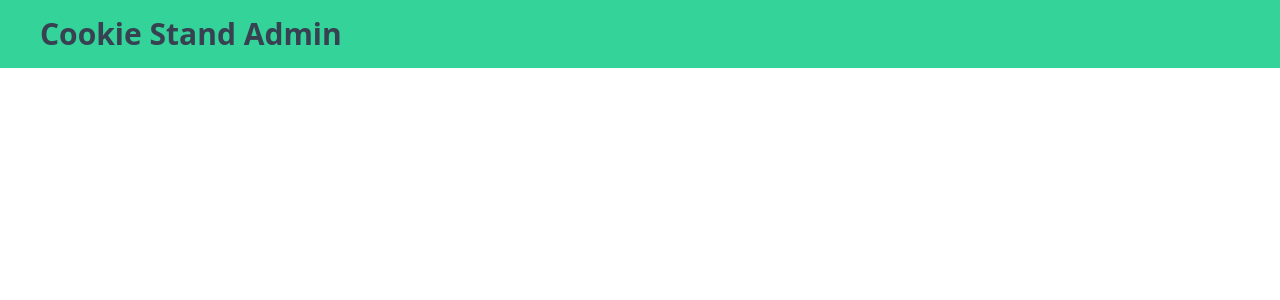
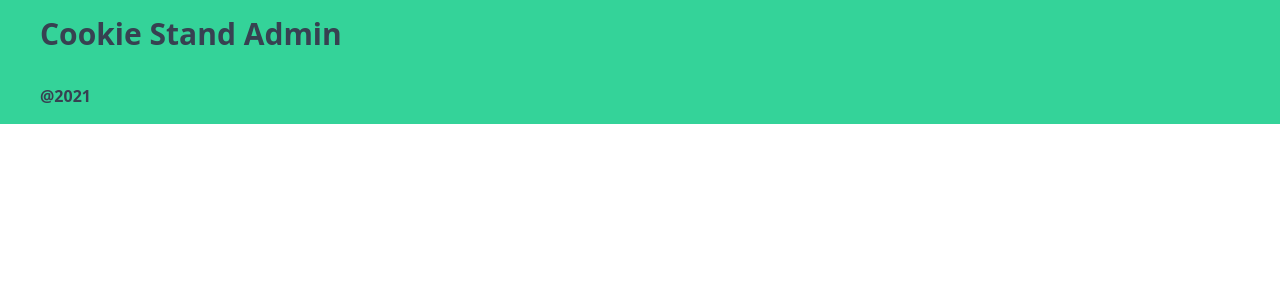
Before and after one commit to LieslW/cookie-stand-admin, a Next.js app: page / in a window 1280 px wide. Shown: the top 300 px of the page. Built offline with nearby package versions, Linux system fonts and the light colour scheme.

Commit message:
footer added and styled

```diff
--- /dev/null
+++ b/components/Footer.js
@@ -0,0 +1,11 @@
+export default function Footer(props) {
+    return (
+      <header className="flex py-4 px-10 display bg-emerald-400">
+        <h1 className="w-1/2 text-3s font-bold text-gray-700 ">
+          @2021
+        </h1>
+        <div className="flex w-1/2 space-x-3 text-right">
+        </div>
+      </header>
+    );
+}
--- a/pages/index.js
+++ b/pages/index.js
@@ -1,5 +1,6 @@
 import Head from 'next/head'
 import Header from "../components/Header";
+import Footer from "../components/Footer";
 
 
 export default function Home() {
@@ -9,9 +10,8 @@ export default function Home() {
         <title>Cookie Stand Admin</title>
       </Head>
       <Header />
-      <header></header>
       <main></main>
-      <footer></footer>
+      <Footer />
     </div>
   )
 }
```
